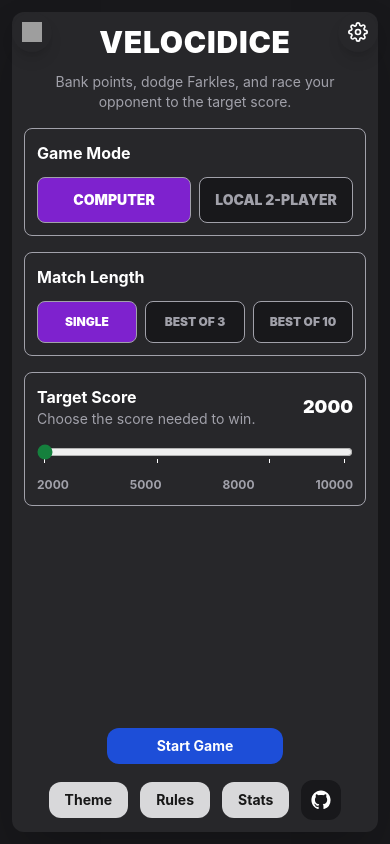
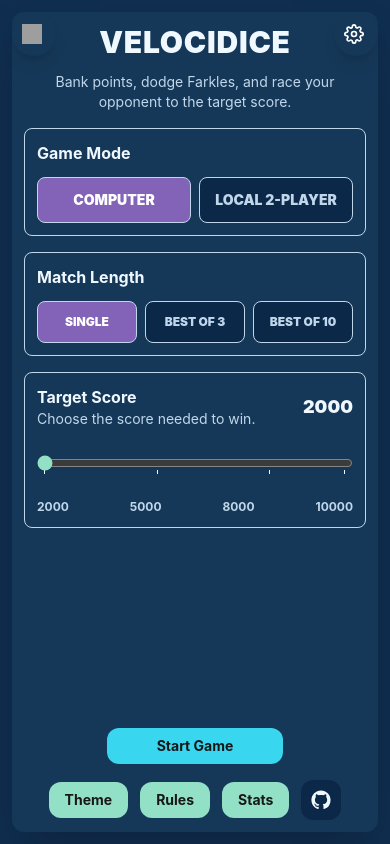
Before and after one commit to maddisanotoole/Velocidice, a React (Vite) app: page / in a window 390 px wide. Built offline with nearby package versions, Linux system fonts and the light colour scheme; grey boxes are pictures that could not be loaded.

Commit message:
Polish theme previews and improve UI accessibility

```diff
--- a/src/components/modals/ThemePicker.tsx
+++ b/src/components/modals/ThemePicker.tsx
@@ -1,5 +1,5 @@
 import { useEffect, useRef, useState } from "react";
-import { THEMES, type ThemeId } from "../../theme/preferences";
+import { DEFAULT_THEME, THEMES, type ThemeId } from "../../theme/preferences";
 import { cx, theme } from "../../theme/classes";
 import { getThemeStyle } from "../../theme/styles";
 
@@ -17,13 +17,15 @@ export function ThemePicker({ themeId, onApply, onClose }: {
   onClose: () => void;
 }) {
   const [selected, setSelected] = useState<ThemeId>(
-    THEMES.some((item) => item.id === themeId) ? themeId : "current",
+    THEMES.some((item) => item.id === themeId) ? themeId : DEFAULT_THEME,
   );
   const panel = useRef<HTMLElement>(null);
+  const close = useRef(onClose);
+  useEffect(() => { close.current = onClose; }, [onClose]);
   useEffect(() => {
     panel.current?.querySelector<HTMLButtonElement>('[aria-pressed="true"]')?.focus();
     function handleKey(event: KeyboardEvent) {
-      if (event.key === "Escape") { event.preventDefault(); onClose(); }
+      if (event.key === "Escape") { event.preventDefault(); close.current(); }
       if (event.key === "Tab") {
         const buttons = panel.current?.querySelectorAll<HTMLButtonElement>('button:not(:disabled)');
         if (!buttons?.length) return;
@@ -34,12 +36,18 @@ export function ThemePicker({ themeId, onApply, onClose }: {
     }
     window.addEventListener("keydown", handleKey);
     return () => window.removeEventListener("keydown", handleKey);
-  }, [onClose]);
+  }, []);
   return <div className={theme.modal.centeredOverlay} onClick={onClose}>
     <section ref={panel} className={cx(theme.modal.panel, "max-w-lg")} role="dialog" aria-modal="true" aria-labelledby="theme-picker-title" onClick={(event) => event.stopPropagation()}>
       <div className={theme.modal.header}>
         <div><h2 id="theme-picker-title" className="text-2xl font-black">Choose your theme</h2><p className={cx("mt-1 text-sm", theme.text.muted)}>A new look for your dice and table.</p></div>
         <button type="button" className="theme-picker-back theme-choice-focus" onClick={onClose}>Back</button>
+      </div>
+      <div className="theme-live-preview" data-theme={selected} style={getThemeStyle(selected)} aria-label="Theme preview">
+        <p className="theme-preview-title">{THEMES.find((item) => item.id === selected)?.name}</p>
+        <PreviewDice />
+        <div className="theme-preview-labels" aria-hidden="true"><span>Available</span><span>Selected</span><span>Held</span></div>
+        <div className="theme-preview-actions" aria-hidden="true"><span>Reroll</span><span>Bank points</span></div>
       </div>
       <div className="theme-options" aria-label="Themes">
         {THEMES.map((item) => <button type="button" key={item.id} className="theme-option theme-choice-focus" aria-pressed={selected === item.id} onClick={() => setSelected(item.id)}>
--- a/src/components/screens/StartMenu.tsx
+++ b/src/components/screens/StartMenu.tsx
@@ -63,6 +63,7 @@ export function StartMenu({
           <div className="mt-3 grid grid-cols-2 gap-2">
             <button
               type="button"
+              aria-pressed={gameMode === "computer"}
               onClick={() => changeGameMode("computer")}
               className={cx(
                 theme.option.base,
@@ -76,6 +77,7 @@ export function StartMenu({
             </button>
             <button
               type="button"
+              aria-pressed={gameMode === "local"}
               onClick={() => changeGameMode("local")}
               className={cx(
                 theme.option.base,
--- a/src/components/sliders/MatchLengthSlider.tsx
+++ b/src/components/sliders/MatchLengthSlider.tsx
@@ -34,6 +34,7 @@ export function MatchLengthSlider({
           <button
             type="button"
             key={option}
+            aria-pressed={matchLength === option}
             onClick={() => changeMatchLength(option)}
             className={cx(
               theme.option.base,
--- a/src/components/sliders/TargetScoreSlider.tsx
+++ b/src/components/sliders/TargetScoreSlider.tsx
@@ -29,7 +29,9 @@ export function TargetScoreSlider({
   return (
     <>
       <input
-        className="w-full accent-[var(--roll)]"
+        aria-label="Target score"
+        aria-valuetext={`${targetScore.toLocaleString()} points`}
+        className="min-h-11 w-full accent-[var(--roll)]"
         list="target-score-options"
         max={TARGET_SCORE_OPTIONS[TARGET_SCORE_OPTIONS.length - 1]}
         min={TARGET_SCORE_OPTIONS[0]}
--- a/src/index.css
+++ b/src/index.css
@@ -39,3 +39,22 @@
 .theme-preview-die[data-preview-state="held"]{background:var(--held);color:var(--held-ink)}
 .theme-preview-die .pip-visible{background:currentColor}
 .vd-invalid-badge{background:var(--warning_message);color:var(--warning_message-ink);border-color:currentColor}
+
+/* Keep controls readable across the approved light and dark palettes. */
+.vd-icon-img, .vd-settings-icon { filter: var(--icon-filter); }
+button { touch-action: manipulation; }
+.theme-icon-button, .theme-option, .theme-picker-back { transition: filter 160ms ease, border-color 160ms ease; }
+.theme-option { color: var(--ink); }
+.theme-swatch { min-height: 72px; }
+.theme-live-preview { margin-bottom: 20px; padding: 20px 16px; border: 1px solid var(--disabled_text); border-radius: 14px; background: var(--table_surface); color: var(--menu_text); }
+.theme-preview-title { margin-bottom: 16px; text-align: center; font-weight: 800; }
+.theme-live-preview .theme-preview-dice { gap: 24px; }
+.theme-live-preview .theme-preview-die { width: 44px; height: 44px; padding: 7px; gap: 3px; }
+.theme-preview-labels { display: flex; justify-content: center; gap: 12px; margin-top: 10px; font-size: 11px; }
+.theme-preview-labels span { width: 56px; text-align: center; }
+.theme-preview-actions { display: flex; justify-content: center; gap: 10px; margin-top: 18px; }
+.theme-preview-actions span { border-radius: 8px; padding: 8px 16px; background: var(--reroll_button); color: var(--reroll_button-ink); font-size: 12px; font-weight: 800; }
+.theme-preview-actions span + span { background: var(--bank_button); color: var(--bank_button-ink); }
+@media (prefers-reduced-motion: reduce) {
+  *, *::before, *::after { animation-duration: .01ms !important; animation-iteration-count: 1 !important; transition-duration: .01ms !important; scroll-behavior: auto !important; }
+}
--- a/src/theme/classes.ts
+++ b/src/theme/classes.ts
@@ -27,7 +27,7 @@ export const theme = {
     base: "rounded-full transition-colors active:bg-[var(--disabled)]",
     dark: "bg-[var(--surface-deep)] hover:bg-[var(--hover)]",
     raised: "bg-[var(--surface)] text-[var(--ink)] shadow-lg hover:bg-[var(--hover)]",
-    size: "p-2.5 sm:p-3",
+    size: "min-h-11 min-w-11 p-2.5 sm:p-3",
     fixedTopRight: "fixed right-3 top-3 z-50 sm:right-4 sm:top-4",
     fixedTopLeft: "fixed left-3 top-3 z-50 sm:left-4 sm:top-4",
   },
--- a/src/theme/preferences.ts
+++ b/src/theme/preferences.ts
@@ -10,14 +10,15 @@ export const THEMES = [
   { id: "halloween", name: "Halloween" },
 ] as const;
 
+export const DEFAULT_THEME: ThemeId = "midnight";
 export const THEME_STORAGE_KEY = "velocidice.theme";
 
 export function loadTheme(): ThemeId {
   try {
     const stored = window.localStorage.getItem(THEME_STORAGE_KEY);
-    return THEMES.find((theme) => theme.id === stored)?.id ?? "current";
+    return THEMES.find((theme) => theme.id === stored)?.id ?? DEFAULT_THEME;
   } catch {
-    return "current";
+    return DEFAULT_THEME;
   }
 }
 
--- a/src/theme/styles.ts
+++ b/src/theme/styles.ts
@@ -1,4 +1,5 @@
 import type { CSSProperties } from "react";
+import { DEFAULT_THEME } from "./preferences";
 import { PALETTES, type ThemeId, type ThemeRole } from "./palettes";
 
 function luminance(hex: string): number {
@@ -28,8 +29,8 @@ const aliases: Record<string, ThemeRole> = {
 };
 
 export function getThemeStyle(id: ThemeId): CSSProperties {
-  const palette = PALETTES[id] ?? PALETTES.current;
-  const vars: Record<string, string> = { "--overlay": "#000b", "--icon-filter": "none" };
+  const palette = PALETTES[id] ?? PALETTES[DEFAULT_THEME];
+  const vars: Record<string, string> = { "--overlay": "#000b", "--icon-filter": readableInk(palette.menu_surface) == "#ffffff" ? "none" : "brightness(0)" };
   for (const [role, color] of Object.entries(palette)) {
     vars[`--${role}`] = color;
     vars[`--${role}-ink`] = readableInk(color);
```
Also changed, not shown: 1 other file (tests, documents, lock files or other folders).
